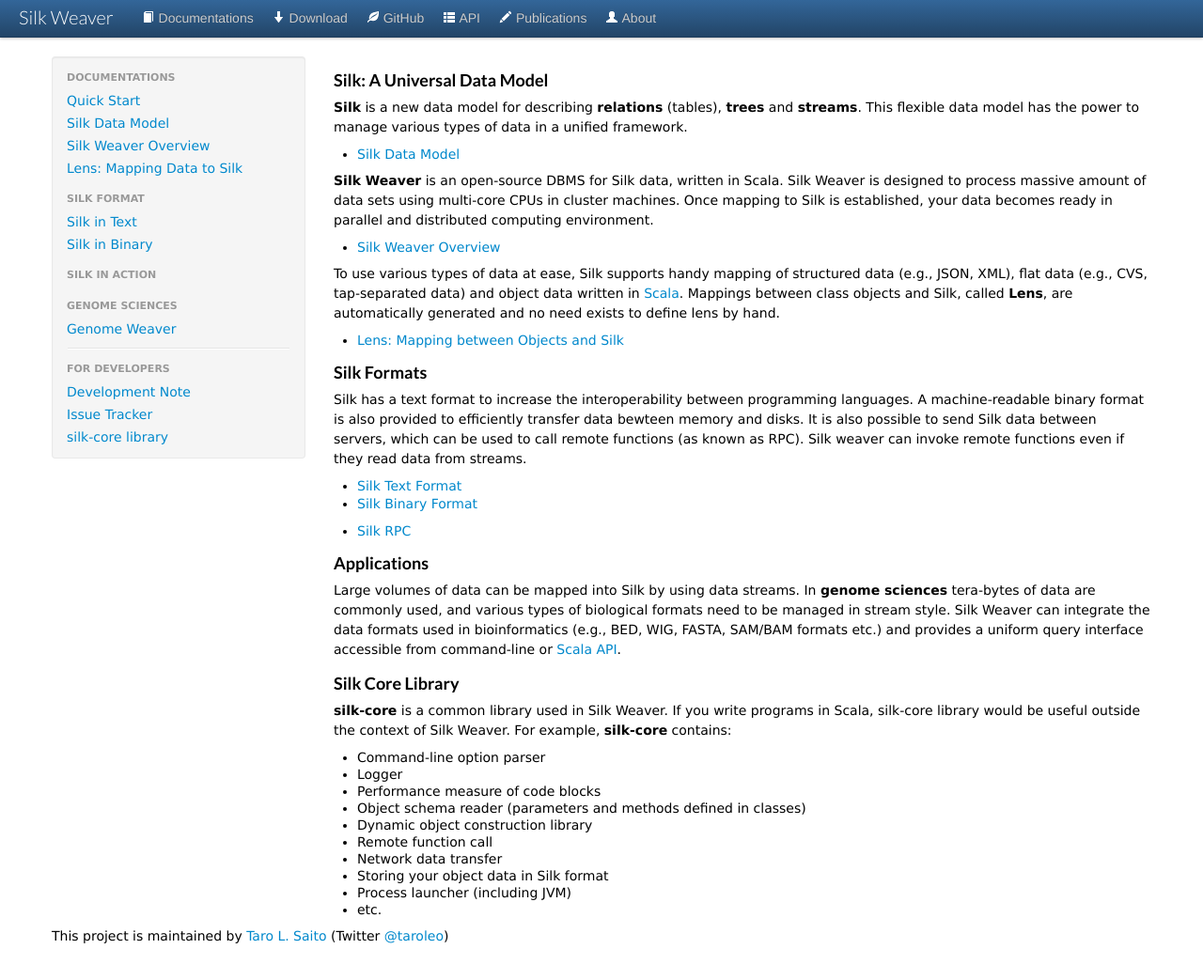
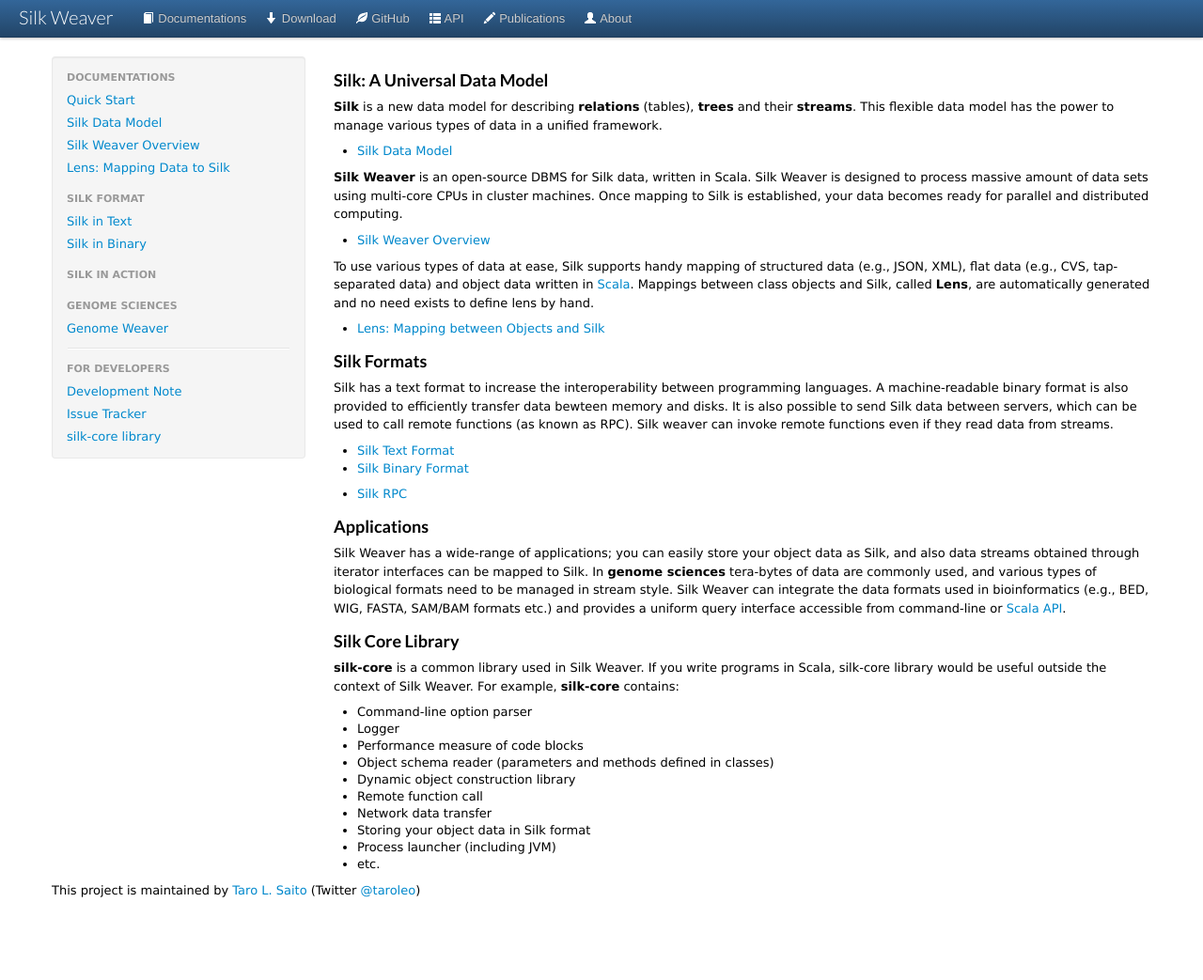
Before and after one commit to xerial/silk, a Jekyll site: the page built from index.md, in a window 1280 px wide and 1056 px high. Shown: the top 1043 px of the window at 94% size. Built offline with Jekyll 4.4.1, drawn with Linux system fonts in a browser that asks for light colours; Markdown is read by kramdown in place of the engine named in the settings.

Commit message:
Using smaller font size

```diff
--- a/_config.yml
+++ b/_config.yml
@@ -5,7 +5,7 @@ permalink: /:categories/:year/:month/:day/:title
 exclude: [".rvmrc", ".rbenv-version", "README.md", "Rakefile", "changelog.md"]
 auto: true
 pygments: true
-markdown: redcarpet
+markdown: maruku
 
 # Themes are encouraged to use these universal variables
 # so be sure to set them if your theme uses them.
--- a/index.md
+++ b/index.md
@@ -7,11 +7,11 @@ tagline: A new data model for relations, trees and streams
 
 
 ### Silk: A Universal Data Model
-**Silk** is a new data model for describing **relations** (tables), **trees** and **streams**. This flexible data model has the power to manage various types of data in a unified framework.
+**Silk** is a new data model for describing **relations** (tables), **trees** and their **streams**. This flexible data model has the power to manage various types of data in a unified framework.
 
 * [Silk Data Model](model.html)
 
-**Silk Weaver** is an open-source DBMS for Silk data, written in Scala. Silk Weaver is designed to process massive amount of data sets using multi-core CPUs in cluster machines. Once mapping to Silk is established, your data becomes ready in parallel and distributed computing environment.
+**Silk Weaver** is an open-source DBMS for Silk data, written in Scala. Silk Weaver is designed to process massive amount of data sets using multi-core CPUs in cluster machines. Once mapping to Silk is established, your data becomes ready for parallel and distributed computing.
 
 * [Silk Weaver Overview](weaver.html)
 
@@ -29,7 +29,7 @@ Silk has a text format to increase the interoperability between programming lang
 * [Silk RPC](rpc.html)
 
 ### Applications
-Large volumes of data can be mapped into Silk by using data streams. In **genome sciences** tera-bytes of data are commonly used, and various types of biological formats need to be managed in stream style. Silk Weaver can integrate the data formats used in bioinformatics (e.g., BED, WIG, FASTA, SAM/BAM formats etc.) and provides a uniform query interface accessible from command-line or [Scala API](.).
+Silk Weaver has a wide-range of applications; you can easily store your object data as Silk, and also data streams obtained through iterator interfaces can be mapped to Silk. In **genome sciences** tera-bytes of data are commonly used, and various types of biological formats need to be managed in stream style. Silk Weaver can integrate the data formats used in bioinformatics (e.g., BED, WIG, FASTA, SAM/BAM formats etc.) and provides a uniform query interface accessible from command-line or [Scala API](.).
 
 ### Silk Core Library
 **silk-core** is a common library used in Silk Weaver. If you write programs in Scala, silk-core library would be useful outside the context of Silk Weaver. For example, **silk-core** contains:
--- a/stylesheets/styles.css
+++ b/stylesheets/styles.css
@@ -1,8 +1,20 @@
 @import url(https://fonts.googleapis.com/css?family=Lato:300italic,700italic,300,700);
 
 body {
- font:14px/1.5 Verdana, Arial, Helvetica, sans-serif;
+ font:13px/1.5 Verdana, Arial, Helvetica, sans-serif;
  color:#000;
+ font-weight:300;
+}
+
+
+h1, h2, h3, h4, h5, h6 {
+  font-family:Lato, "Helvetica Neue", Helvetica, Arial, sans-serif;*/
+  color:#222;
+  margin:12px 0 5px;
+}
+
+p {
+ font:13px/1.5 Verdana, Arial, Helvetica, sans-serif;
  font-weight:300;
 }
 
@@ -75,17 +87,6 @@ body {
 }
 
 
-h1, h2, h3, h4, h5, h6 {
-  font-family:Lato, "Helvetica Neue", Helvetica, Arial, sans-serif;*/
-  color:#222;
-  margin:12px 0 5px;
-}
-
-p {
- font:14px/1.5 Verdana, Arial, Helvetica, sans-serif;
- font-weight:300;
-}
-
 .wrapper {
   width:860px;
   margin:0 auto;
```
Also changed, not shown: development.md (+8 -0 lines).
